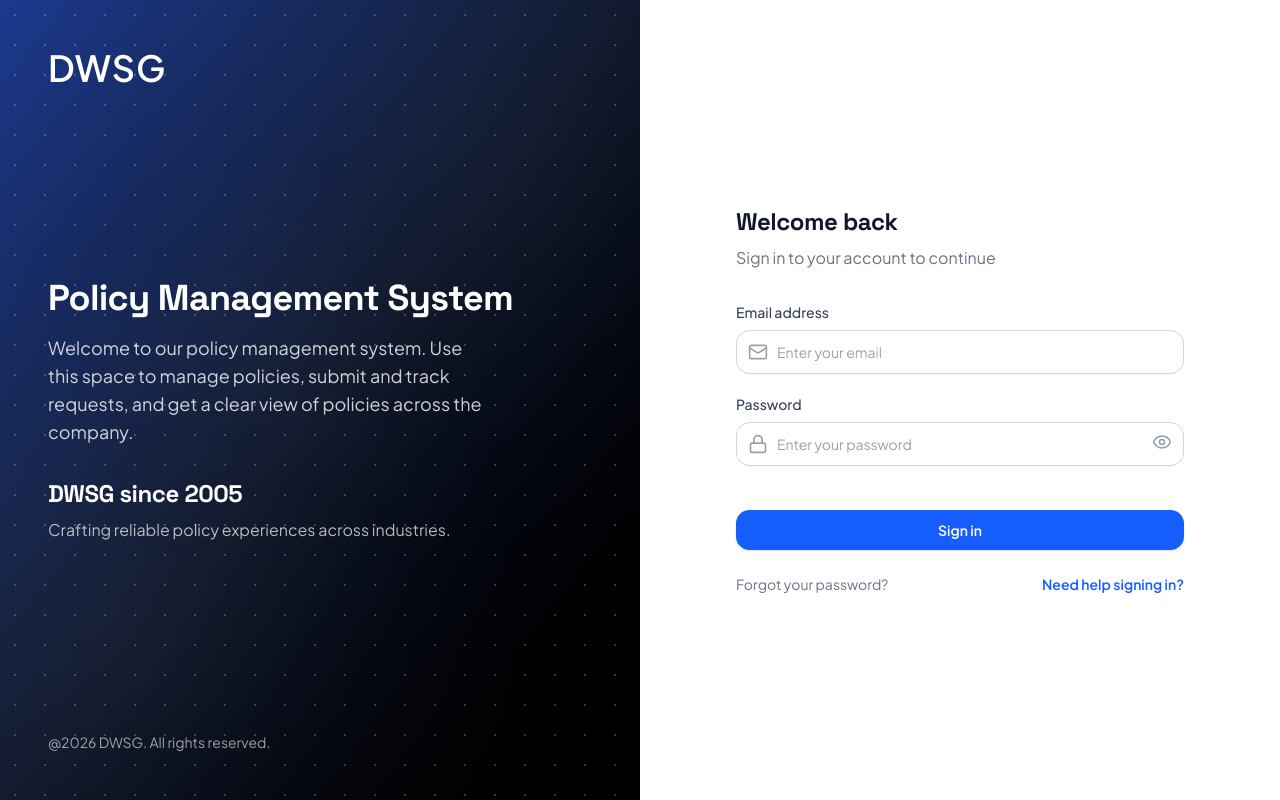
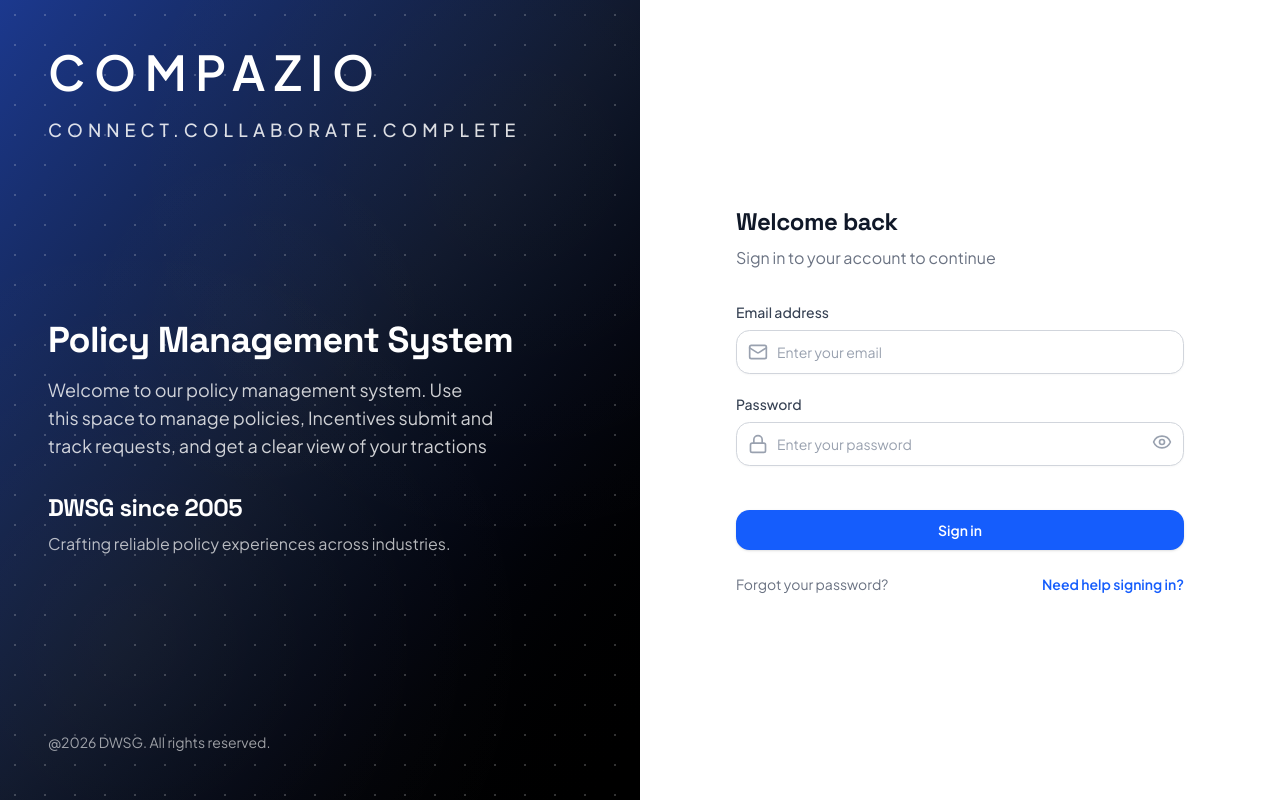
Before and after one commit to operations-netizen/Policy-Management-Systsem, a React (Vite) app in the folder frontend/: page /login in a window 1280 px wide. Built offline with nearby package versions, Linux system fonts and the light colour scheme; no server answers.

Commit message:
login UI updated

```diff
--- a/frontend/src/pages/Login.jsx
+++ b/frontend/src/pages/Login.jsx
@@ -259,15 +259,18 @@ export default function Login() {
         <div className="relative z-10 flex flex-col justify-between p-12 w-full">
           {/* Top Brand */}
           <div className="flex flex-col items-start">
-            <p className="text-4xl font-semibold text-white tracking-wide">DWSG</p>
+            <p className="text-5xl font-semibold text-white tracking-[0.18em]">COMPAZIO</p>
+            <p className="mt-5 text-lg font-medium text-white/85 tracking-[0.28em]">
+              CONNECT.COLLABORATE.COMPLETE
+            </p>
           </div>
 
           {/* Middle content (same text as Login 1) */}
           <div className="flex flex-col items-start text-left">
             <h2 className="text-4xl font-bold text-white">Policy Management System</h2>
             <p className="text-lg text-white/80 mt-4 max-w-md">
-              Welcome to our policy management system. Use this space to manage policies, submit and track requests,
-              and get a clear view of policies across the company.
+              Welcome to our policy management system. Use this space to manage policies, Incentives submit and track requests,
+              and get a clear view of your tractions
             </p>
 
             <div className="mt-8">
```
